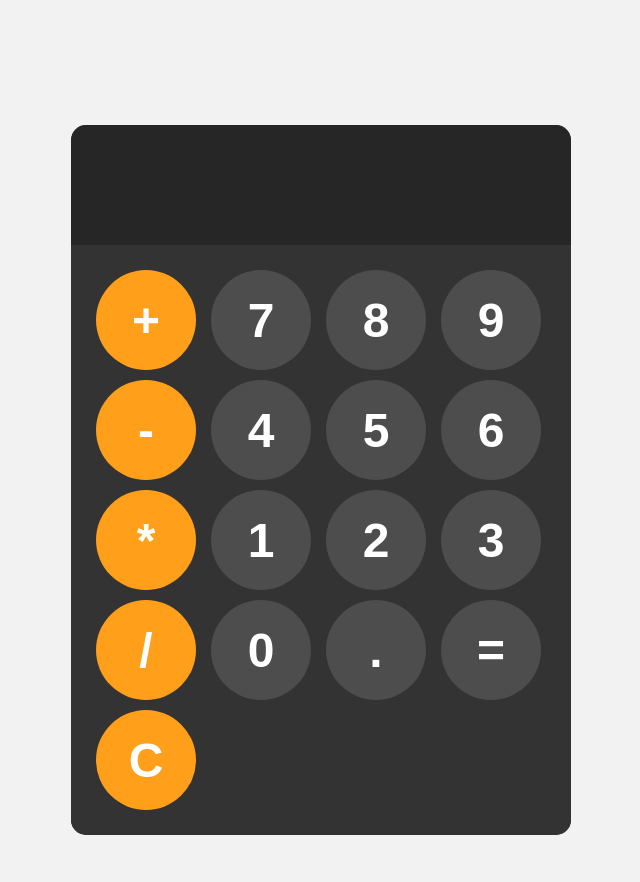
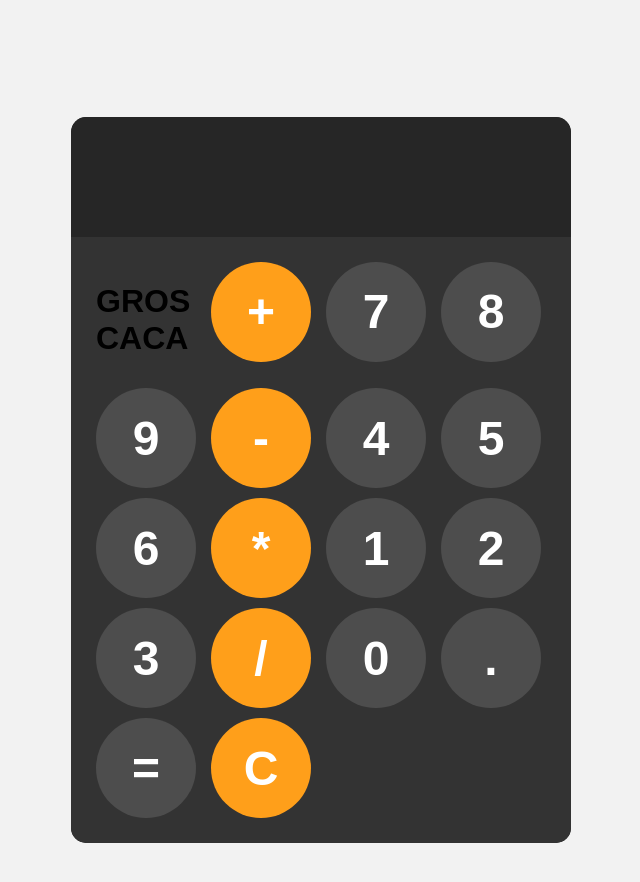
Before and after one commit to Marc-AntoineMarie/jsCalculator, a plain HTML site: page index.html in a window 1280 px wide. Shown: the whole page, without its empty margins (319-959 px from the left). Drawn offline with Linux system fonts and the light colour scheme.

Commit message:
Update index.html

```diff
--- a/index.html
+++ b/index.html
@@ -10,6 +10,7 @@
     <div id="Calculator">
         <input type="display" id="display" readonly>
         <div id="keys">
+            <h1>GROS CACA</h1>
             <button onclick="appendToDisplay('+')" class="operator-btn">+</button>
             <button onclick="appendToDisplay('7')">7</button>
             <button onclick="appendToDisplay('8')">8</button>
```
